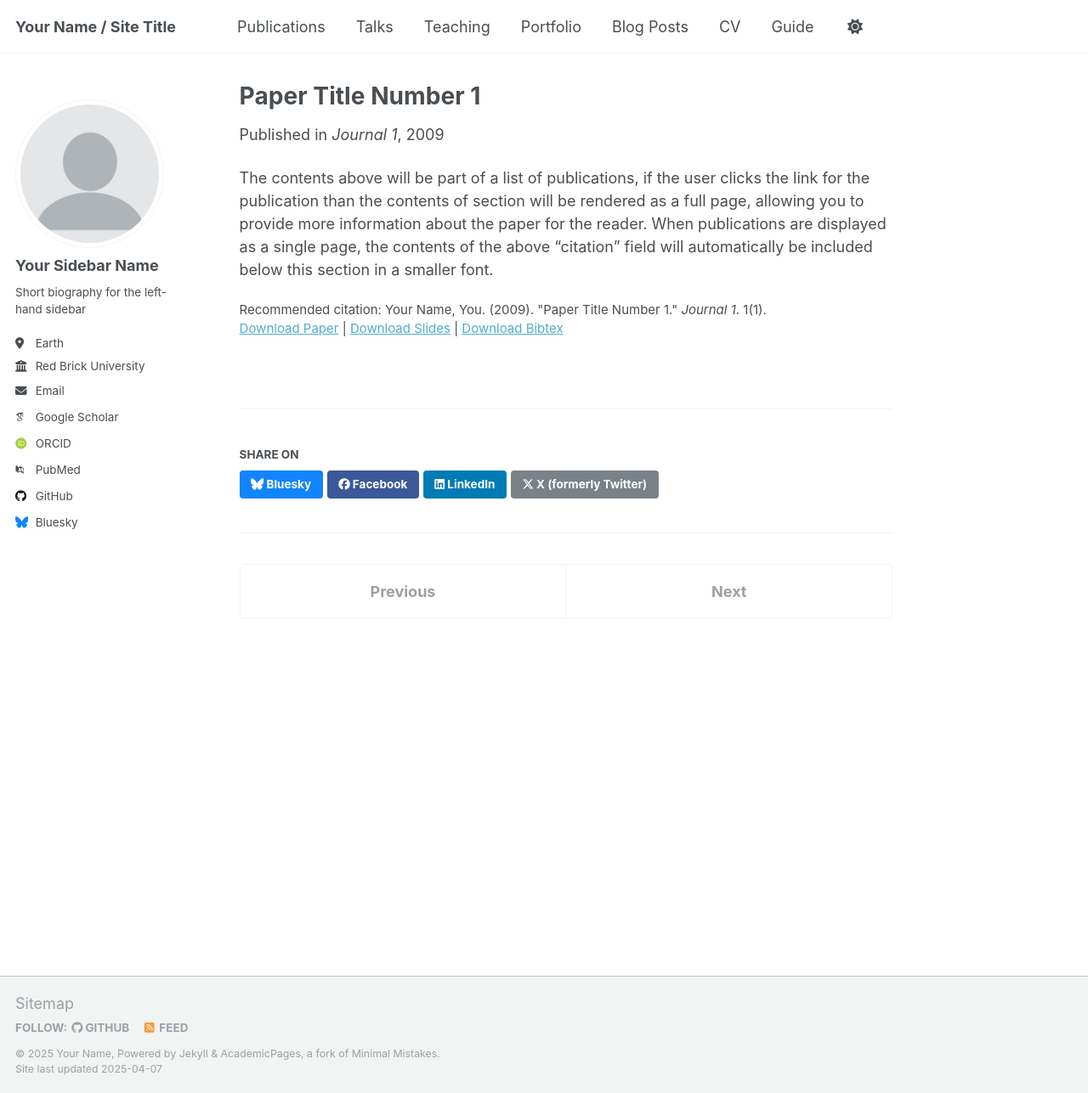
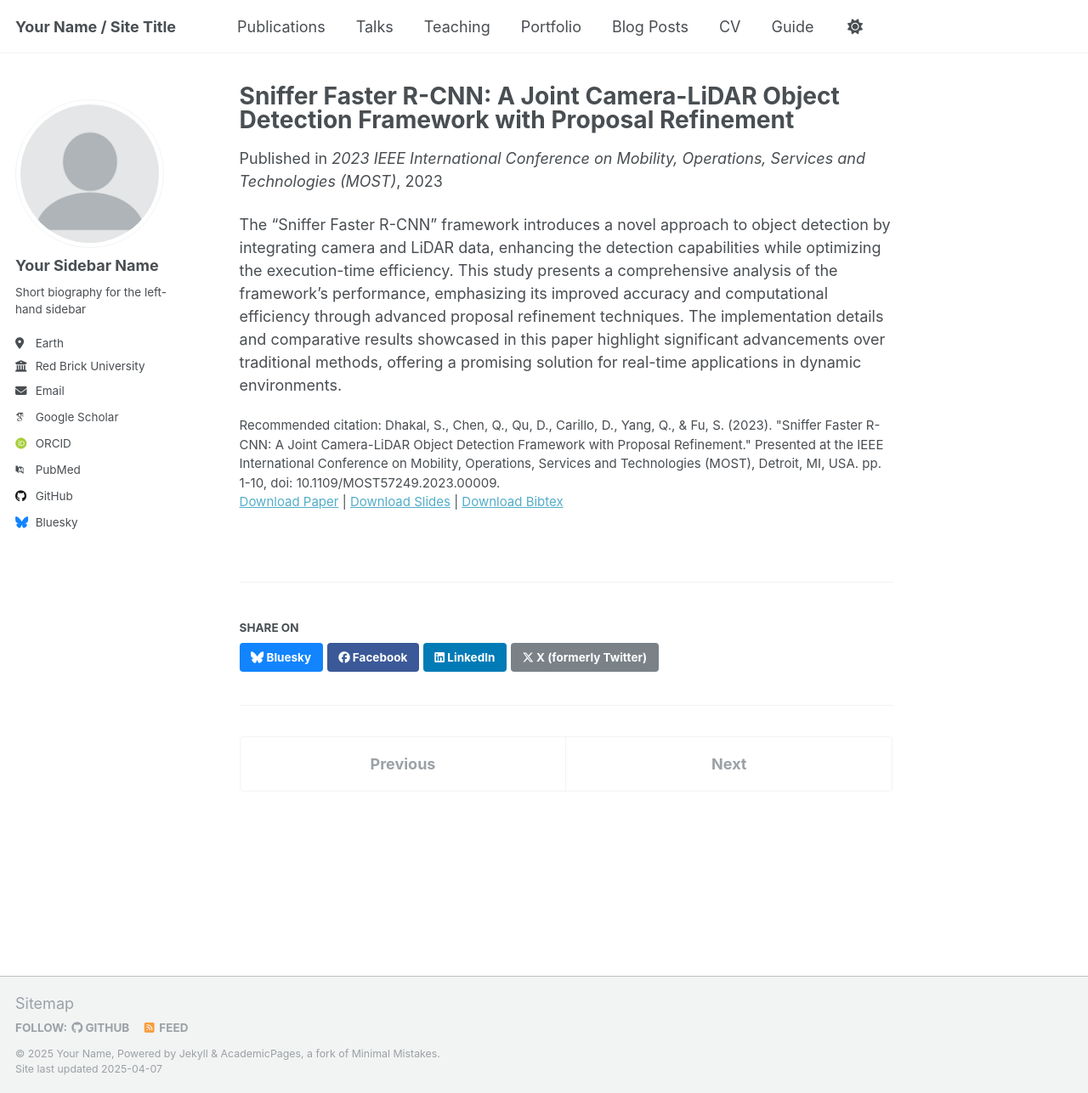
Before and after one commit to sudipdhakal1/sudipdhakal1.github.io, a Jekyll site: the page built from _publications/2009-10-01-paper-title-number-1.md, in a window 1280 px wide and 1287 px high. Shown: the whole window at 85% size. Built offline with Jekyll 4.4.1, drawn with Linux system fonts in a browser that asks for light colours; some web fonts are replaced.

Commit message:
Update 2009-10-01-paper-title-number-1.md

```diff
--- a/_publications/2009-10-01-paper-title-number-1.md
+++ b/_publications/2009-10-01-paper-title-number-1.md
@@ -1,14 +1,14 @@
 ---
-title: "Paper Title Number 1"
+title: "Sniffer Faster R-CNN: A Joint Camera-LiDAR Object Detection Framework with Proposal Refinement"
 collection: publications
 category: manuscripts
-permalink: /publication/2009-10-01-paper-title-number-1
-excerpt: 'This paper is about the number 1. The number 2 is left for future work.'
-date: 2009-10-01
-venue: 'Journal 1'
-slidesurl: 'http://academicpages.github.io/files/slides1.pdf'
-paperurl: 'http://academicpages.github.io/files/paper1.pdf'
-bibtexurl: 'http://academicpages.github.io/files/bibtex1.bib'
-citation: 'Your Name, You. (2009). &quot;Paper Title Number 1.&quot; <i>Journal 1</i>. 1(1).'
+permalink: /publication/2023-10-01-sniffer-faster-r-cnn
+excerpt: 'This paper introduces Sniffer Faster R-CNN, a refined object detection framework that leverages both camera and LiDAR data for enhanced accuracy and computational efficiency.'
+date: 2023-10-01
+venue: '2023 IEEE International Conference on Mobility, Operations, Services and Technologies (MOST)'
+slidesurl: 'http://academicpages.github.io/files/slides_sniffer_faster_rcnn.pdf'
+paperurl: 'https://ieeexplore.ieee.org/document/10210740'
+bibtexurl: 'http://academicpages.github.io/files/bibtex_sniffer_faster_rcnn.bib'
+citation: 'Dhakal, S., Chen, Q., Qu, D., Carillo, D., Yang, Q., & Fu, S. (2023). "Sniffer Faster R-CNN: A Joint Camera-LiDAR Object Detection Framework with Proposal Refinement." Presented at the IEEE International Conference on Mobility, Operations, Services and Technologies (MOST), Detroit, MI, USA. pp. 1-10, doi: 10.1109/MOST57249.2023.00009.'
 ---
-The contents above will be part of a list of publications, if the user clicks the link for the publication than the contents of section will be rendered as a full page, allowing you to provide more information about the paper for the reader. When publications are displayed as a single page, the contents of the above "citation" field will automatically be included below this section in a smaller font.
+The "Sniffer Faster R-CNN" framework introduces a novel approach to object detection by integrating camera and LiDAR data, enhancing the detection capabilities while optimizing the execution-time efficiency. This study presents a comprehensive analysis of the framework's performance, emphasizing its improved accuracy and computational efficiency through advanced proposal refinement techniques. The implementation details and comparative results showcased in this paper highlight significant advancements over traditional methods, offering a promising solution for real-time applications in dynamic environments.
```
